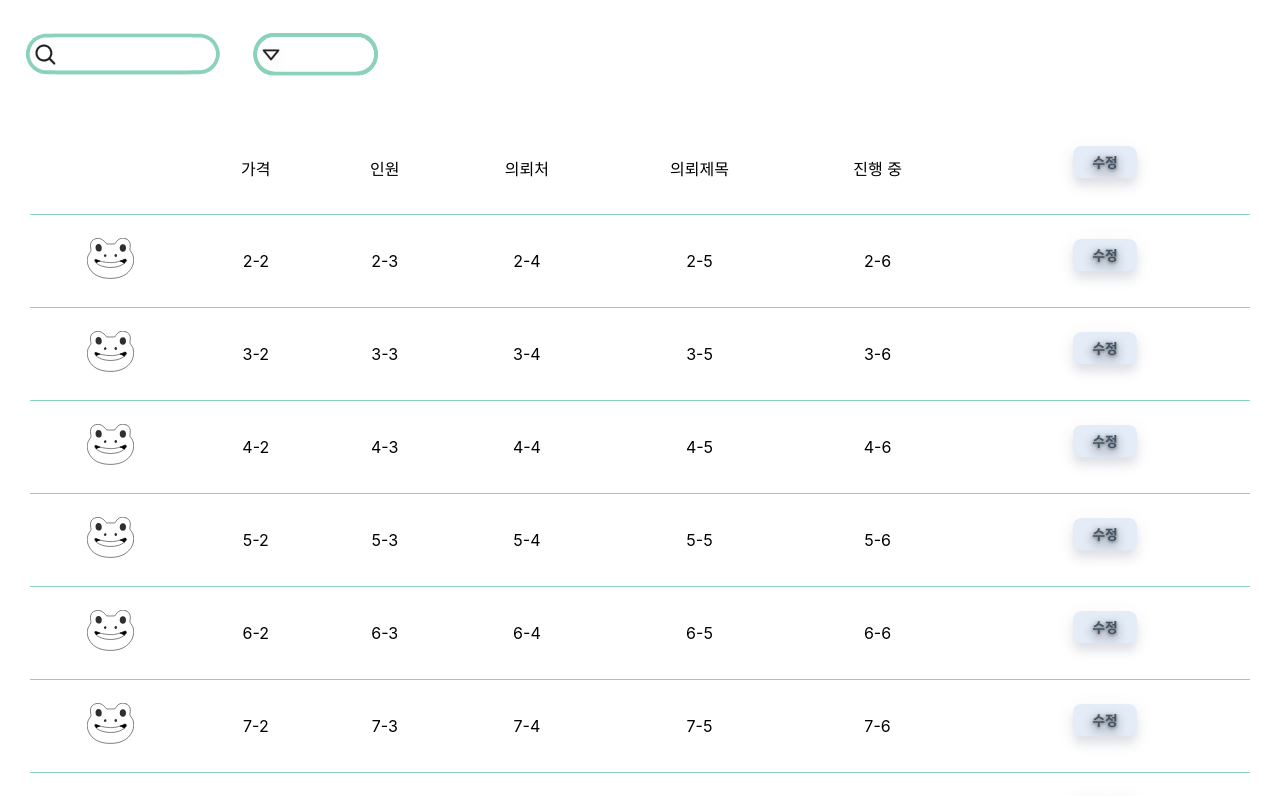
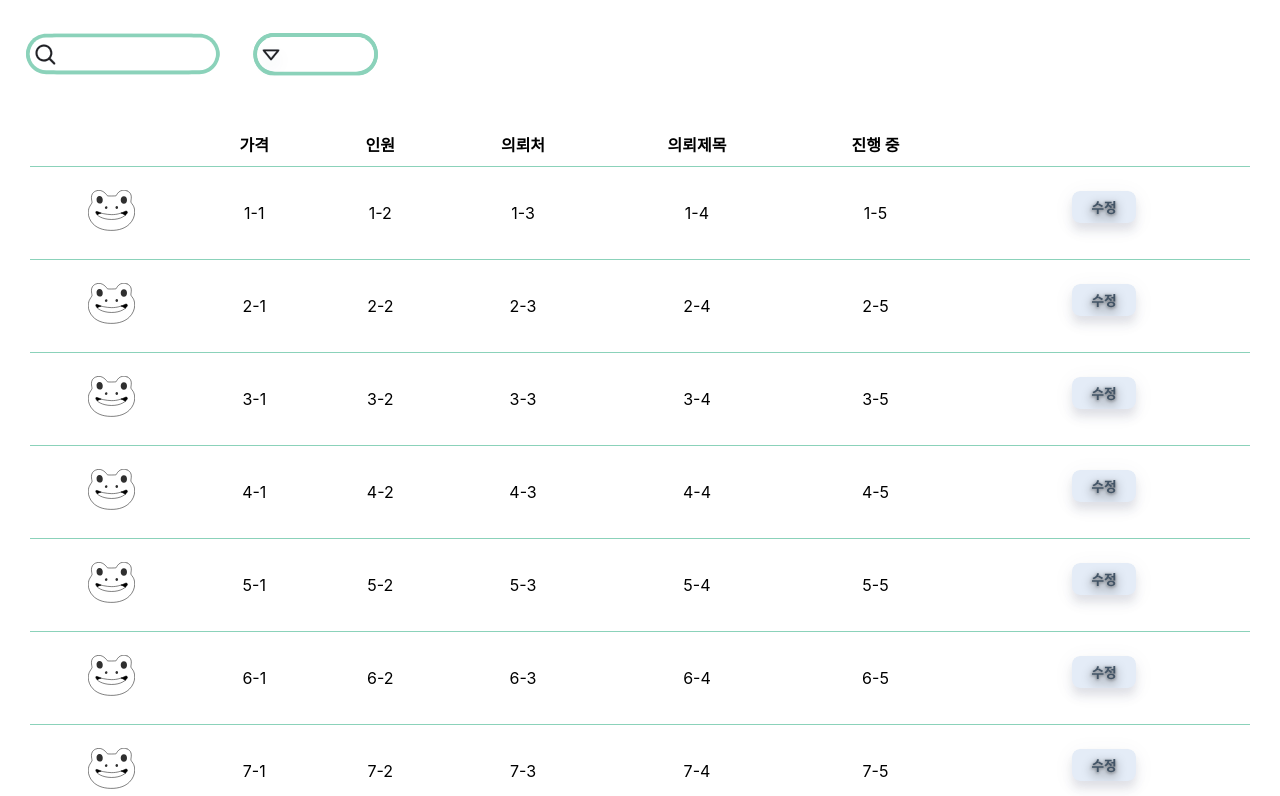
Before and after one commit to greeenfrogs/GREENFROG, a React (Create React App) app: page /request in a window 1280 px wide. Shown: the part 740-1536 px from the top of the page. Built offline with nearby package versions, Linux system fonts and the light colour scheme; a web font is replaced by a local one.

Commit message:
request 페이지 수정

```diff
--- a/src/component/Request.css
+++ b/src/component/Request.css
@@ -18,7 +18,7 @@
     display: none;
     position: absolute;
     background-color: #f9f9f9;
-    min-width: 160px;
+    min-width: 115px;
     box-shadow: 0px 8px 16px 0px rgba(0,0,0,0.2);
     padding: 12px 16px;
     z-index: 1;
@@ -38,3 +38,7 @@
 .dropdown:hover .dropdown-content {
     display: block;
 }
+
+.bold-text {
+    font-weight: bold;
+}
--- a/src/component/Request.js
+++ b/src/component/Request.js
@@ -5,15 +5,23 @@ import intro_req from './figfile/intro_req.svg';
 import searchbar_svg from './buttonfile/searchbar.svg';
 import searchtype_svg from './buttonfile/searchtype.svg';
 import frog_empty_svg from './buttonfile/frog_empty.svg';
+import frog_click_svg from './buttonfile/frog_click.svg';
 import correct_button_svg from './buttonfile/correct_button.svg';
 import Searchbar from './Request_func/Searchbar';
 import Searchtype from './Request_func/Searchtype';
 
 export default function Mypage() {
     const [menu, setMenu] = useState('');
+    const [frogClicked, setFrogClicked] = useState(Array.from({length: 11}, () => false));
 
     const handleMenuClick = (selectedMenu) => {
         setMenu(selectedMenu);
+    };
+
+    const handleFrogClick = (row) => {
+        const updatedFrogClicked = [...frogClicked];
+        updatedFrogClicked[row] = !updatedFrogClicked[row];
+        setFrogClicked(updatedFrogClicked);
     };
 
     return (
@@ -27,12 +35,12 @@ export default function Mypage() {
                     <div className="dropdown" style={{ position: 'relative', display: 'inline-block' }}>
                         <img className="Searchtype" src={searchtype_svg} alt="searchtype" onClick={() => handleMenuClick('searchtype')} />
                         <div className="dropdown-content" style={{ position: 'absolute', top: '100%', zIndex: 1 }}>
-                            <a href="#">전체</a>
-                            <a href="#">즐겨찾기</a>
-                            <a href="#">진행중</a>
-                            <a href="#">프론트</a>
-                            <a href="#">백</a>
-                            <a href="#">UI/UX</a>
+                            <a className="bold-text" href="#">전체</a>
+                            <a className="bold-text" href="#">즐겨찾기</a>
+                            <a className="bold-text" href="#">진행중</a>
+                            <a className="bold-text" href="#">프론트</a>
+                            <a className="bold-text" href="#">백</a>
+                            <a className="bold-text" href="#">UI/UX</a>
                         </div>
                     </div>
                 </div>
@@ -48,11 +56,27 @@ export default function Mypage() {
             <div style={{ margin: '0 30px' }}>
                 <table style={{ width: '100%', borderCollapse: 'collapse', marginTop: '-120px' }}>
                     <tbody>
-                        {Array.from(Array(10).keys()).map(row => (
+                        {Array.from(Array(11).keys()).map(row => (
                             <tr key={row} style={{ borderBottom: '1px solid var(--theme---primary---light)' }}>
                                 {Array.from(Array(7).keys()).map(col => (
-                                    <td key={col} style={{ border: 'none', padding: '10px' }}>
-                                        {(col === 0 && row === 0) ? '' : (col === 0 && row === 7) ? '' : (col === 0) ? <img src={frog_empty_svg} alt={`frog_${row + 1}-${col + 1}`} /> : (col === 6) ? <img src={correct_button_svg} alt={`correct_button_${row + 1}-${col + 1}`} /> : (col === 1 && row === 0) ? '가격' : (col === 2 && row === 0) ? '인원' : (col === 3 && row === 0) ? '의뢰처' : (col === 4 && row === 0) ? '의뢰제목' : (col === 5 && row === 0) ? '진행 중' : `${row + 1}-${col + 1}`}
+                                    <td
+                                        key={col}
+                                        className={(col === 0 && row !== 0 && row !== 10) ? 'bold-text' : ''}
+                                        style={{ border: 'none', padding: '10px' }}
+                                    >
+                                        {(col === 0 && row === 0) ? '' :
+                                            (col === 6 && row === 0) ? '' :
+                                            (col === 0) ?
+                                                <img src={frogClicked[row] ? frog_click_svg : frog_empty_svg}
+                                                     alt={`frog_${row}-${col}`}
+                                                     onClick={() => handleFrogClick(row)} /> :
+                                            (col === 6) ? <img src={correct_button_svg} alt={`correct_button_${row}-${col}`} /> :
+                                            (col === 1 && row === 0) ? <span className="bold-text">가격</span> :
+                                            (col === 2 && row === 0) ? <span className="bold-text">인원</span> :
+                                            (col === 3 && row === 0) ? <span className="bold-text">의뢰처</span> :
+                                            (col === 4 && row === 0) ? <span className="bold-text">의뢰제목</span> :
+                                            (col === 5 && row === 0) ? <span className="bold-text">진행 중</span> :
+                                            `${row}-${col}`}
                                     </td>
                                 ))}
                             </tr>
```
